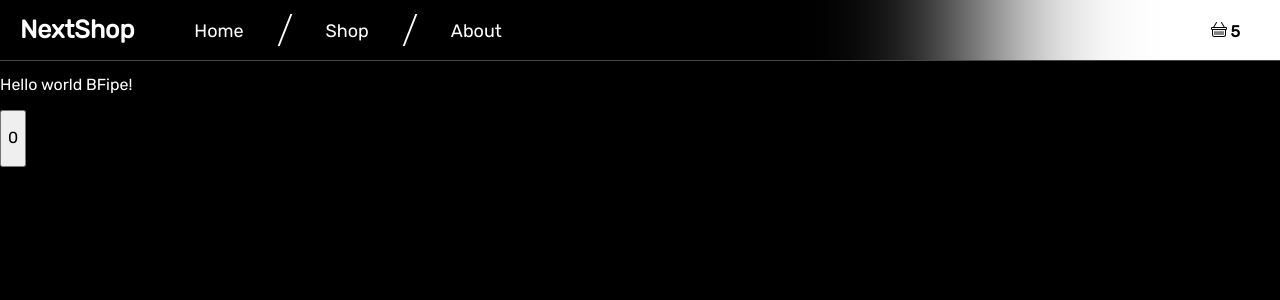
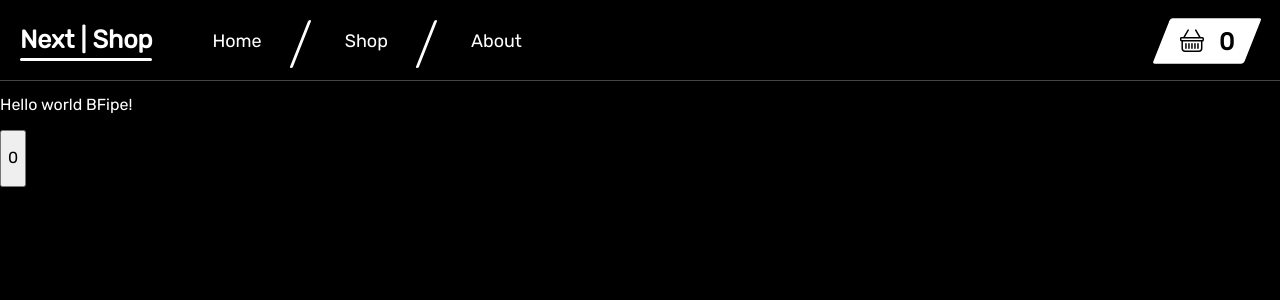
Before and after one commit to BFipe/next-shop, a Next.js app: page / in a window 1280 px wide. Shown: the top 300 px of the page. Built offline with nearby package versions, Linux system fonts and the light colour scheme.

Commit message:
Header adjustment to perfection

```diff
--- a/app/components/layout/Header/AppLogo/AppLogo.module.scss
+++ b/app/components/layout/Header/AppLogo/AppLogo.module.scss
@@ -1,4 +1,5 @@
 .logo {
+    position: relative;
     color: #ffffff;
     text-decoration: none;
     font-size: 25px;
@@ -6,6 +7,15 @@
     pointer-events: none;
     user-select: none;
     margin-right: 20px;
+    text-wrap: nowrap;
 
-    text-shadow: 2px 2px #00000020;
+    &::before {
+        content: "";
+        position: absolute;
+        width: 100%;
+        height: 3px;
+        background-color: #ffffff;
+        border-radius: 2px;
+        transform: translate(0px, 32px);
+    }
 }
--- a/app/components/layout/Header/AppLogo/AppLogo.tsx
+++ b/app/components/layout/Header/AppLogo/AppLogo.tsx
@@ -2,5 +2,5 @@ import Link from "next/link";
 import styles from "./AppLogo.module.scss";
 
 export default function AppLogo() {
-  return <h2 className={styles.logo}>NextShop</h2>;
+  return <h2 className={styles.logo}>Next | Shop</h2>;
 }
--- a/app/components/layout/Header/CartButton/CartButton.module.scss
+++ b/app/components/layout/Header/CartButton/CartButton.module.scss
@@ -1,5 +1,9 @@
 .cartButton {
     position: relative;
     z-index: 1;
-    transform: translateY(1px);
+    transform: scale(1.5) translateY(1px);
+    display: flex;
+    flex-direction: row;
+    justify-content: center;
+    gap: 10px;
 }
--- /dev/null
+++ b/app/components/layout/Header/CartButton/CartItemCounter/CartItemCounter.module.scss
@@ -0,0 +1,3 @@
+.counter {
+    transform: translateY(1px);
+}
--- a/app/components/layout/Header/CartButton/CartItemCounter/CartItemCounter.tsx
+++ b/app/components/layout/Header/CartButton/CartItemCounter/CartItemCounter.tsx
@@ -1,7 +1,7 @@
 "use client";
-
+import styles from "./CartItemCounter.module.scss";
 //Информация о колличестве товаров берется с redux
 
 export default function CartItemCounter() {
-  return 5;
+  return <div className={styles.counter}>0</div>;
 }
--- a/app/components/layout/Header/Header.module.scss
+++ b/app/components/layout/Header/Header.module.scss
@@ -1,9 +1,10 @@
-.navigation {
+.header {
     position: sticky;
+    z-index: 30;
     top: 0;
     background-color: #000000;
     outline: 1px solid rgb(68, 68, 68);
-    height: 60px;
+    height: 80px;
     z-index: 100;
     padding: 10px 20px;
     box-sizing: border-box;
@@ -12,7 +13,6 @@
     justify-content: flex-start;
     align-items: center;
     gap: 20px;
-    box-shadow: -500px 0px 150px -200px #ffffff inset;
 }
 
 .navButton {
@@ -34,7 +34,8 @@
         left: 0px;
         top: 1px;
         background-color: #000000;
-        transform: skewX(-0.06turn) translate(0px, 0px);
+        border-radius: 2px;
+        transform: scale(1.05) skewX(-0.06turn) translate(0px, 0px);
         transition:
             transform 0.33s ease,
             background-color 0.2s ease;
@@ -49,10 +50,15 @@
     }
 
     &:focus,
-    :focus-visible,
     :focus-within {
         outline: none;
         text-decoration: underline 2px #ffffff80;
+    }
+
+    &:focus-visible {
+        & > .navButton_Text {
+            outline: #52a8ff solid 2px;
+        }
     }
 }
 
@@ -67,13 +73,13 @@
 .cartButton {
     position: relative;
     background-color: #ffffff;
+    margin-right: 15px;
     padding: 10px 20px;
     font-weight: bolder;
     text-decoration: none;
     color: #000000;
     margin-left: auto;
     transition: transform 0.3s ease;
-    transform: translate(0px, 0px);
 
     &::after {
         content: "";
@@ -84,7 +90,8 @@
         left: 0px;
         top: 1px;
         background-color: #fff;
-        transform: skewX(-0.06turn) translate(0px, 0px);
+        border-radius: 2px;
+        transform: scale(1.2) skewX(-0.06turn) translate(0px, 0px);
         transition:
             transform 0.33s ease,
             background-color 0.2s ease;
@@ -92,15 +99,16 @@
 
     &:hover {
         transform: translate(-2px, 2px);
-
-        &::after {
-            background-color: #00000010;
-        }
     }
 
     &:focus,
-    :focus-visible,
     :focus-within {
         outline: none;
     }
+
+    &:focus-visible {
+        &::after {
+            outline: #52a8ff solid 3px;
+        }
+    }
 }
--- a/app/components/layout/Header/Header.tsx
+++ b/app/components/layout/Header/Header.tsx
@@ -6,7 +6,7 @@ import NavDivider from "./NavDivider/NavDivider";
 
 export default function Header() {
   return (
-    <header className={styles.navigation}>
+    <header className={styles.header}>
       <AppLogo />
       <Link href={"/"} className={styles.navButton}>
         <div className={styles.navButton_Text}>Home</div>
--- a/app/components/layout/Header/NavDivider/NavDivider.module.scss
+++ b/app/components/layout/Header/NavDivider/NavDivider.module.scss
@@ -1,7 +1,8 @@
 .divider {
     position: relative;
-    width: 2px;
+    width: 3px;
+    border-radius: 2px;
     height: 80%;
     background-color: white;
-    transform: skewX(-0.06turn);
+    transform: translate(-3px, 4px) skewX(-0.06turn);
 }
--- a/app/layout.tsx
+++ b/app/layout.tsx
@@ -5,7 +5,7 @@ import Header from "./components/layout/Header/Header";
 import style from "./layout.module.scss";
 
 export const metadata: Metadata = {
-  title: "Next-Shop",
+  title: "Next | Shop by BFipe",
   description: "Pet-Project by BFipe",
 };
 
```
